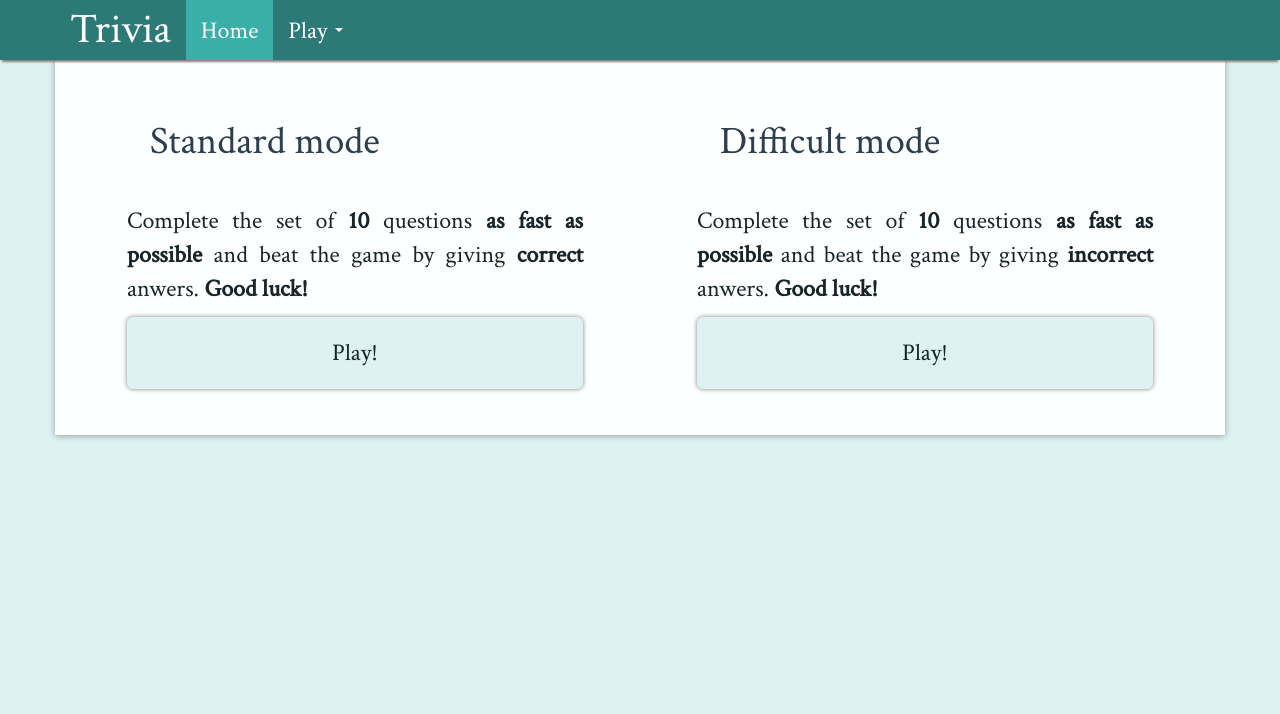
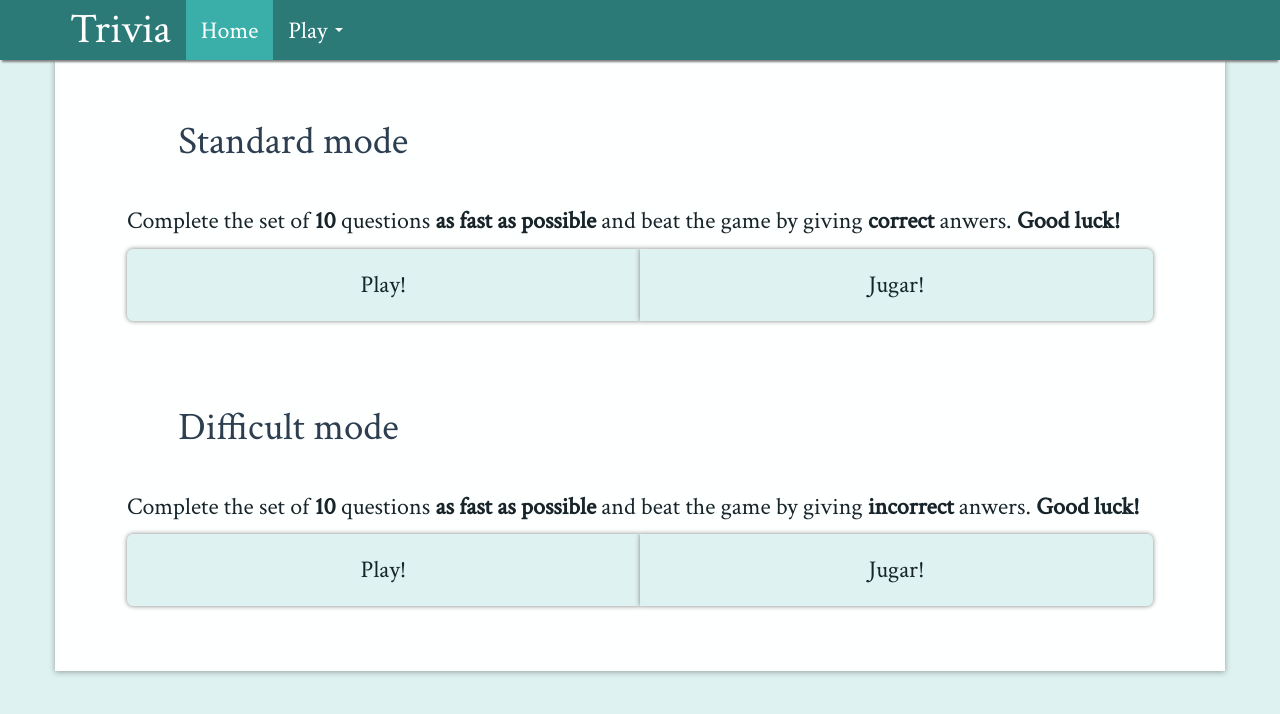
Before and after one commit to DinoBabahmetovic/Trivia, an ASP.NET MVC app: page / in a window 1280 px wide. Shown: the top 714 px of the page. Run offline with ASP.NET Core 8 and stand-ins for ASP.NET MVC 5, Linux system fonts and the light colour scheme; the project's own start-up code is not run, and a stand-in starts its controllers and pages; some libraries are stand-ins or nearby versions.

Commit message:
Changes on Home page

```diff
--- a/Trivia/Content/Index.css
+++ b/Trivia/Content/Index.css
@@ -19,3 +19,15 @@
     border-color: #3aafa9;
     cursor: pointer;
 }
+
+.game-type {
+    padding-left: 5%;
+    padding-right: 5%;
+    border-radius: 15px;
+    transition: all 0.5s ease;
+    margin-bottom: 25px;
+}
+
+.game-type:hover {
+    box-shadow: 0 0 5px gray;
+}
--- a/Trivia/Controllers/QuizController.cs
+++ b/Trivia/Controllers/QuizController.cs
@@ -25,10 +25,12 @@ namespace Trivia.Controllers
             List<question> questionsList = new List<question>();
             using(DBModels dbModel = new DBModels())
             {
-                questionsList = dbModel.questions.ToList<question>();
+                //questionsList = dbModel.questions.ToList<question>();
+                if (mode == "Standard") questionsList = dbModel.questions.Where(x => x.type == 1).ToList<question>();
+                else questionsList = dbModel.questions.Where(x => x.type == 2).ToList<question>();
             }
-            if (mode == "Standard") questionsList.RemoveAll(s => s.type == 2);
-            else questionsList.RemoveAll(s => s.type == 1);
+            //if (mode == "Standard") questionsList.RemoveAll(s => s.type == 2);
+            //else questionsList.RemoveAll(s => s.type == 1);
 
 
             var viewModel = new QuestionViewModel
--- a/Trivia/Views/Quiz/Index.cshtml
+++ b/Trivia/Views/Quiz/Index.cshtml
@@ -8,23 +8,29 @@
 
     <div class="container" style="margin-left: -15px; text-align:center;">
 
-        <div style="float:left; width:40%; margin-left:5%; margin-right:5%;">
+        <div class="game-type">
             <h1 class="headline-main">Standard mode</h1>
             <div style=" margin-top:40px; margin-bottom:40px; ">
                 <p class="stopwatch" style="font-size:24px; text-align:justify;">
                     Complete the set of <b>10</b> questions <b>as fast as possible</b> and beat the game by giving <b>correct</b> anwers. <b>Good luck!</b>
                 </p>
-                <a href="/Quiz/Play/Standard" class="btn btn-default btn-lg btn-block btn-play">Play!</a>
+                <div class="btn-group btn-group-justified">
+                    <a href="/Quiz/Play/Standard" class="btn btn-default btn-lg btn-block btn-play">Play!</a>
+                    <a href="/Quiz/Play/Standard" class="btn btn-default btn-lg btn-block btn-play">Jugar!</a>
+                </div>
             </div>
         </div>
 
-        <div style="float:right; width:40%; margin-left:5%; margin-right:5%;">
+        <div class="game-type">
             <h1 class="headline-main">Difficult mode</h1>
             <div style=" margin-top:40px; margin-bottom:40px; ">
                 <p class="stopwatch" style="font-size:24px; text-align:justify;">
                     Complete the set of <b>10</b> questions <b>as fast as possible</b> and beat the game by giving <b>incorrect</b> anwers. <b>Good luck!</b>
                 </p>
-                <a href="/Quiz/Play/Difficult" class="btn btn-default btn-lg btn-block btn-play">Play!</a>
+                <div class="btn-group btn-group-justified">
+                    <a href="/Quiz/Play/Difficult" class="btn btn-default btn-lg btn-block btn-play">Play!</a>
+                    <a href="/Quiz/Play/Difficult" class="btn btn-default btn-lg btn-block btn-play">Jugar!</a>
+                </div>
             </div>
         </div>
 
--- a/Trivia/Views/Quiz/Play.cshtml
+++ b/Trivia/Views/Quiz/Play.cshtml
@@ -60,7 +60,7 @@
     window.onload = function () {
         current_question = 1;
         current_progress = 0;
-        questions_limit = 18;
+        questions_limit = 10;
         setModel();
         setQuestionText(0);
         setAnswers(0);
```
